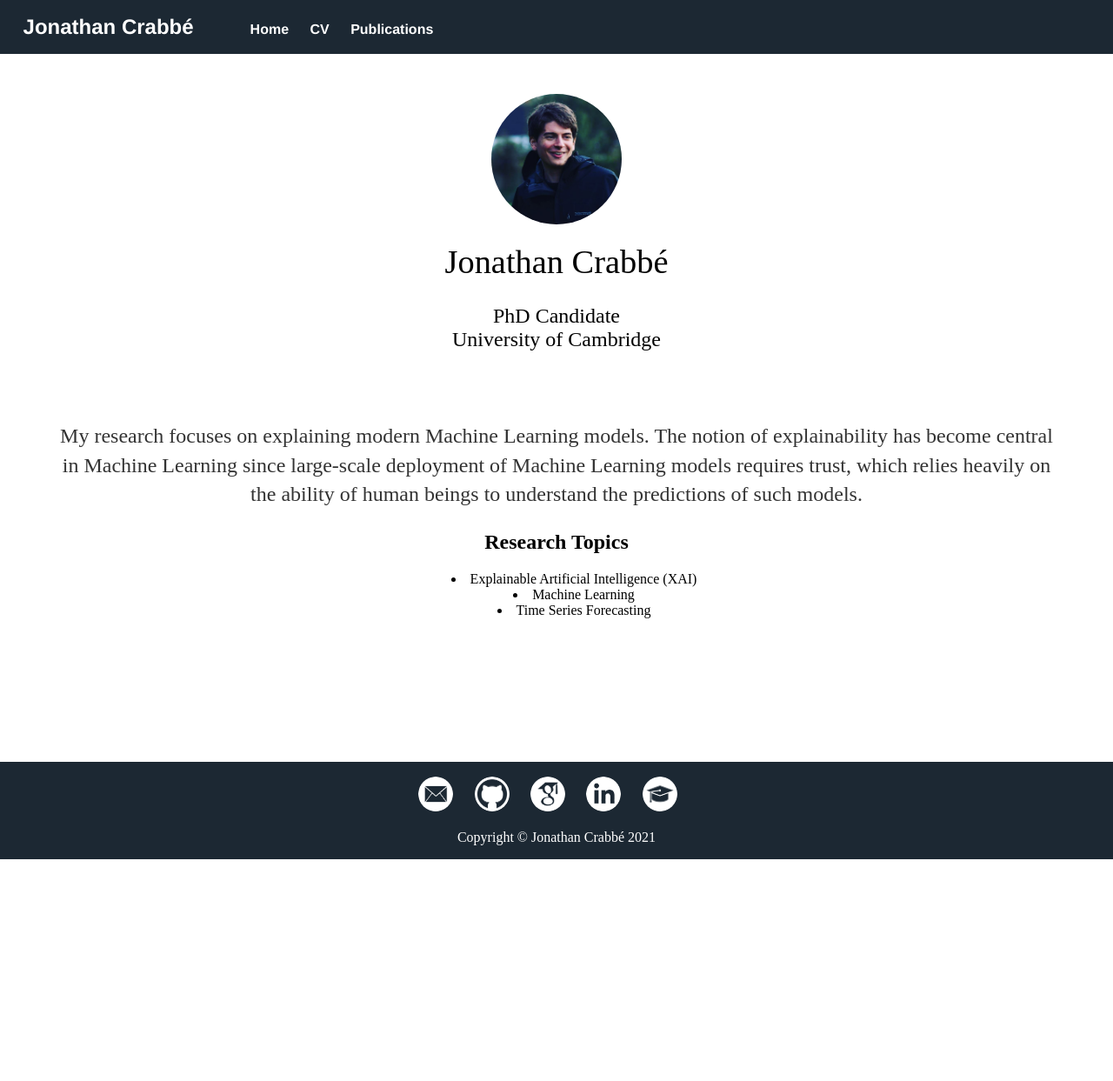
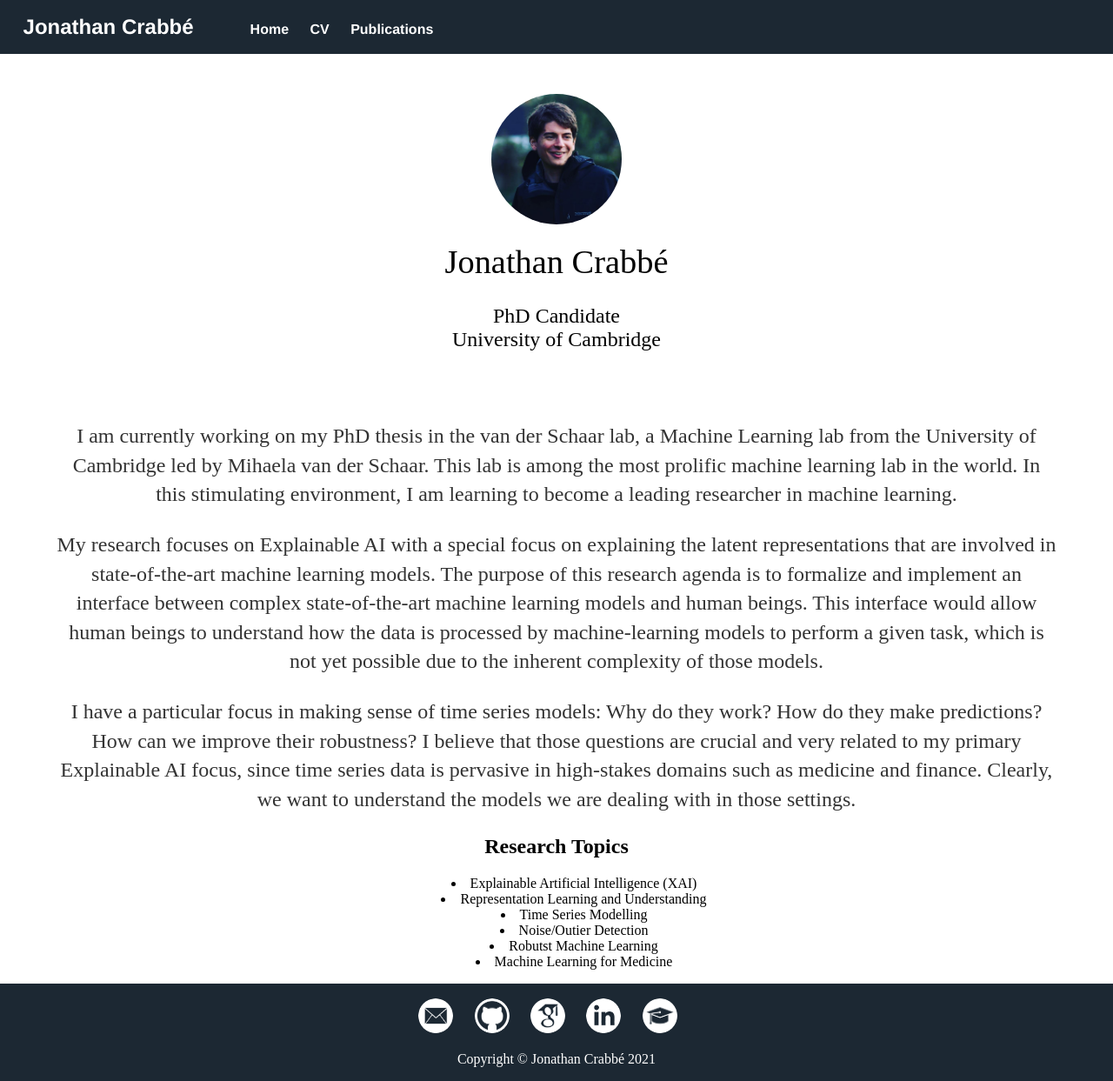
Before and after one commit to JonathanCrabbe/JonathanCrabbe.github.io, a Jekyll site: the page built from index.markdown, in a window 1280 px wide. Shown: the whole page at 87% size. Built offline with Jekyll 4.4.1, drawn with Linux system fonts in a browser that asks for light colours; before the commit the page ends 988 px from its top, so only the background shows below that.

```diff
--- a/index.markdown
+++ b/index.markdown
@@ -11,16 +11,33 @@ title: Jonathan Crabbé
 	  University of Cambridge  </center>
 <br>
 <center>
-<p>  My research focuses on explaining modern Machine Learning models.
-	   The notion of explainability has become central in Machine Learning since
-	   large-scale deployment of Machine Learning models requires trust,
-	   which relies heavily on the ability of human beings to understand
-	   the predictions of such models.</p>
+
+<p> I am currently working on my PhD thesis in the van der Schaar lab, a Machine Learning lab from the
+University of Cambridge led by Mihaela van der Schaar. This lab is among the most prolific machine
+learning lab in the world. In this stimulating environment, I am learning to become a leading
+researcher in machine learning. </p>
+
+<p> My research focuses on Explainable AI with a special focus on explaining the latent representations
+that are involved in state-of-the-art machine learning models. The purpose of this research agenda is
+to formalize and implement an interface between complex state-of-the-art machine learning models
+and human beings. This interface would allow human beings to understand how the data is
+processed by machine-learning models to perform a given task, which is not yet possible due to the
+inherent complexity of those models. </p>
+
+<p>I have a particular focus in making sense of time series models: Why do they work? How do they
+make predictions? How can we improve their robustness? I believe that those questions are crucial
+and very related to my primary Explainable AI focus, since time series data is pervasive in high-stakes
+domains such as medicine and finance. Clearly, we want to understand the models we are dealing
+with in those settings. </p>
 
 <h2> Research Topics </h2>
 <ul>
 <li> Explainable Artificial Intelligence (XAI) </li>
-<li> Machine Learning </li>
-<li> Time Series Forecasting </li>
+<li> Representation Learning and Understanding </li>
+<li> Time Series Modelling </li>
+<li> Noise/Outier Detection </li>
+<li> Robutst Machine Learning </li>
+<li> Machine Learning for Medicine </li>
 </ul>
+
 </center>
```
Also changed, not shown: publications/index.html (+10 -3 lines), 1 other file.
